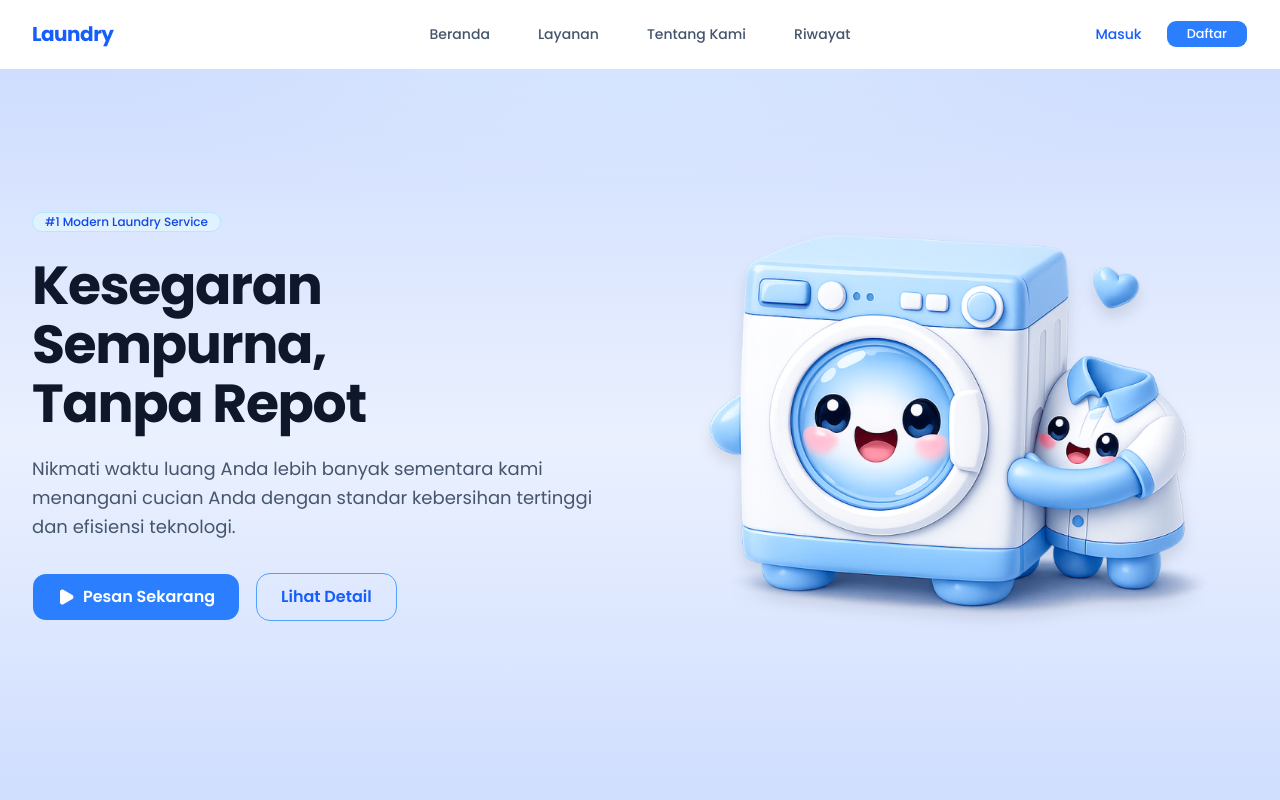
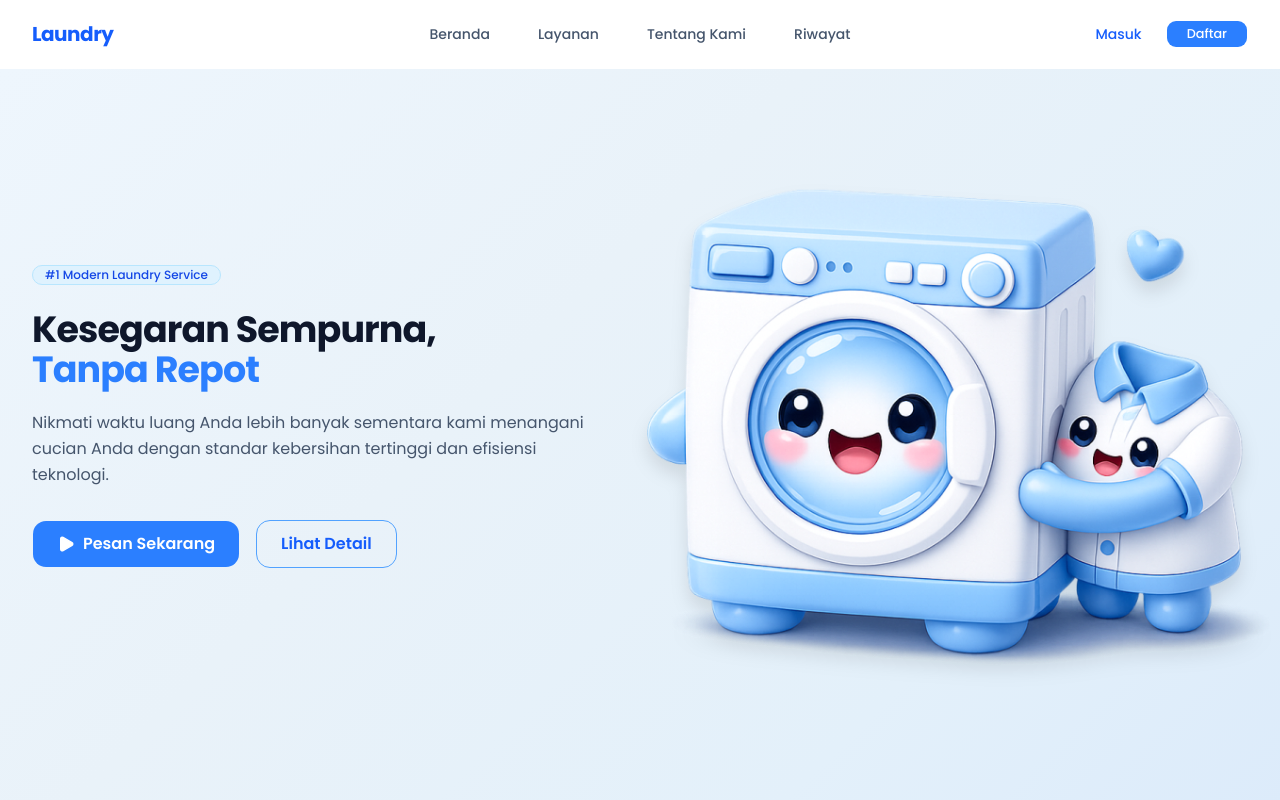
Before and after one commit to Varaaa-arch/WCC_UMKM-Laundry_Digital_Solution, a Next.js app: page / in a window 1280 px wide. Shown: the top 800 px of the page. Built offline with nearby package versions, Linux system fonts and the light colour scheme.

Commit message:
fix: Padding footer and Hero Section

```diff
--- a/src/components/home/AdvantagesSection.tsx
+++ b/src/components/home/AdvantagesSection.tsx
@@ -21,7 +21,8 @@ export function AdvantagesSection() {
 
   return (
     <section
-      className="bg-[#759EFD]/15 py-16 sm:py-20 lg:py-24"
+      className="py-16 sm:py-20 lg:py-24"
+      style={{ background: "linear-gradient(135deg, #EEF6FD 0%, #E9F2F9 40%, #E3F0FA 75%, #DCEBFA 100%)" }}
       aria-labelledby="advantages-heading"
     >
       <div className="mx-auto max-w-7xl px-4 sm:px-6 lg:px-8">
--- a/src/components/home/HeroSection.tsx
+++ b/src/components/home/HeroSection.tsx
@@ -9,13 +9,10 @@ import { Button } from "@/components/ui/button"
 export function HeroSection() {
   return (
     <section
-      className="relative overflow-hidden bg-linear-to-b from-[#759EFD]/35 via-[#759EFD]/15 to-[#759EFD]/35"
+      className="relative overflow-hidden"
+      style={{ background: "linear-gradient(135deg, #EEF6FD 0%, #E9F2F9 40%, #E3F0FA 75%, #DCEBFA 100%)" }}
       aria-labelledby="hero-heading"
     >
-      <div
-        aria-hidden
-        className="pointer-events-none absolute inset-0 bg-[radial-gradient(ellipse_80%_60%_at_50%_-10%,rgba(219,234,254,0.85),transparent_55%)]"
-      />
       <div className="relative mx-auto flex max-w-7xl flex-col gap-10 px-4 pb-14 pt-8 sm:gap-12 sm:px-6 sm:pb-16 sm:pt-10 lg:flex-row lg:items-center lg:gap-16 lg:px-8 lg:pb-20 lg:pt-8">
         <div className="flex-1 lg:max-w-xl xl:max-w-2xl">
           <Badge
@@ -25,14 +22,13 @@ export function HeroSection() {
             {HERO.badge}
           </Badge>
 
-          <h1
-            id="hero-heading"
-            className="mt-6 text-balance text-4xl font-bold leading-[1.1] tracking-tight text-slate-900 sm:text-5xl lg:text-[3.35rem]"
-          >
-            {HERO.title}
+          <h1 id="hero-heading" className="mt-6 text-4xl font-bold leading-[1.1] tracking-tight text-slate-900 sm:text-5xl lg:text-[2.28rem]">
+            <span className="whitespace-nowrap">{HERO.titleLine1}</span>{" "}
+            <br />
+            <span className="whitespace-nowrap text-blue-500">{HERO.titleLine2}</span>
           </h1>
 
-          <p className="mt-5 max-w-xl text-base leading-relaxed text-slate-600 sm:text-lg">
+          <p className="mt-5 max-w-xl text-base leading-relaxed text-slate-600 sm:text-base">
             {HERO.subtitle}
           </p>
 
@@ -60,7 +56,7 @@ export function HeroSection() {
         </div>
 
         <div className="relative mx-auto flex w-full max-w-xl flex-1 items-center justify-center lg:mx-0 lg:max-w-none">
-          <div className="relative aspect-5/6 w-full max-w-[800px] sm:aspect-square lg:aspect-11/12 xl:max-w-[1000px]">
+          <div className="relative aspect-5/6 w-full max-w-[800px] scale-125 sm:aspect-square lg:aspect-11/12 xl:max-w-[1000px]">
             <Image
               src="/images/laundry-mascot.png"
               alt={HERO.imageAlt}
--- a/src/components/home/TestimonialsSection.tsx
+++ b/src/components/home/TestimonialsSection.tsx
@@ -14,7 +14,8 @@ export function TestimonialsSection() {
 
   return (
     <section
-      className="bg-linear-to-b from-[#759EFD]/35 via-[#759EFD]/15 to-[#759EFD]/35 py-16 sm:py-20 lg:py-24"
+      className="py-16 sm:py-20 lg:py-24"
+      style={{ background: "linear-gradient(135deg, #EEF6FD 0%, #E9F2F9 40%, #E3F0FA 75%, #DCEBFA 100%)" }}
       aria-labelledby="testimonials-heading"
     >
       <div className="mx-auto max-w-7xl px-4 sm:px-6 lg:px-8">
--- a/src/components/layout/Footer.tsx
+++ b/src/components/layout/Footer.tsx
@@ -7,7 +7,7 @@ import { Separator } from "@/components/ui/separator"
 export function Footer() {
   return (
     <footer className="border-t border-slate-100 bg-white">
-      <div className="mx-auto max-w-7xl px-4 py-16 sm:px-6 lg:px-8 lg:py-20">
+      <div className="mx-auto max-w-7xl px-4 pt-16 pb-5 sm:px-6 lg:px-8 lg:pt-20 lg:pb-8">
         <div className="grid gap-12 sm:grid-cols-2 lg:grid-cols-4 lg:gap-10">
           <div className="sm:col-span-2 lg:col-span-1">
             <p className="text-lg font-bold text-blue-600">{FOOTER.logo}</p>
@@ -35,7 +35,7 @@ export function Footer() {
           ))}
         </div>
 
-        <Separator className="my-12 bg-slate-200 lg:my-14" />
+        <Separator className="my-6 bg-slate-200 lg:my-8" />
 
         <div className="flex flex-col-reverse items-start justify-between gap-6 md:flex-row md:items-center">
           <p className="text-sm text-slate-500">{FOOTER.copyright}</p>
--- a/src/lib/constants.ts
+++ b/src/lib/constants.ts
@@ -23,7 +23,8 @@ export const NAV = {
 
 export const HERO = {
   badge: "#1 Modern Laundry Service",
-  title: "Kesegaran Sempurna, Tanpa Repot",
+  titleLine1: "Kesegaran Sempurna,",
+  titleLine2: "Tanpa Repot",
   subtitle: "Nikmati waktu luang Anda lebih banyak sementara kami menangani cucian Anda dengan standar kebersihan tertinggi dan efisiensi teknologi.",
   primaryBtn: "Pesan Sekarang",
   primaryHref: "#hero-primary-placeholder",
```
